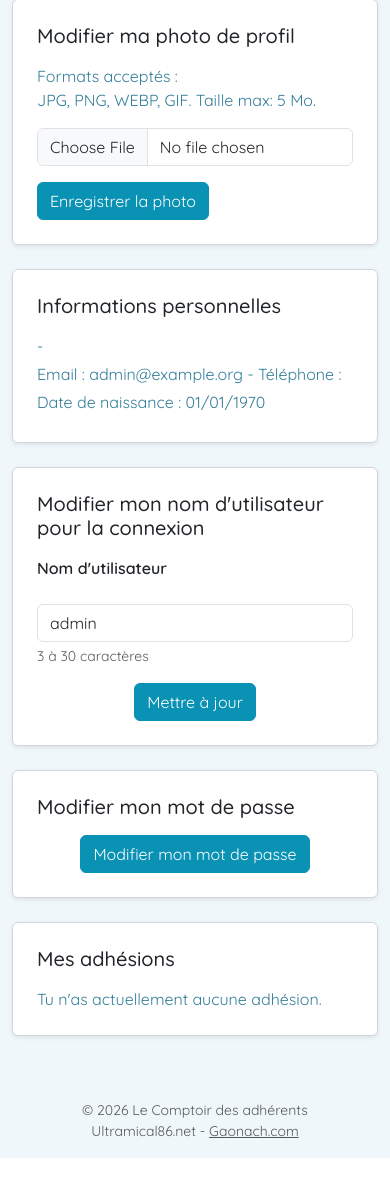
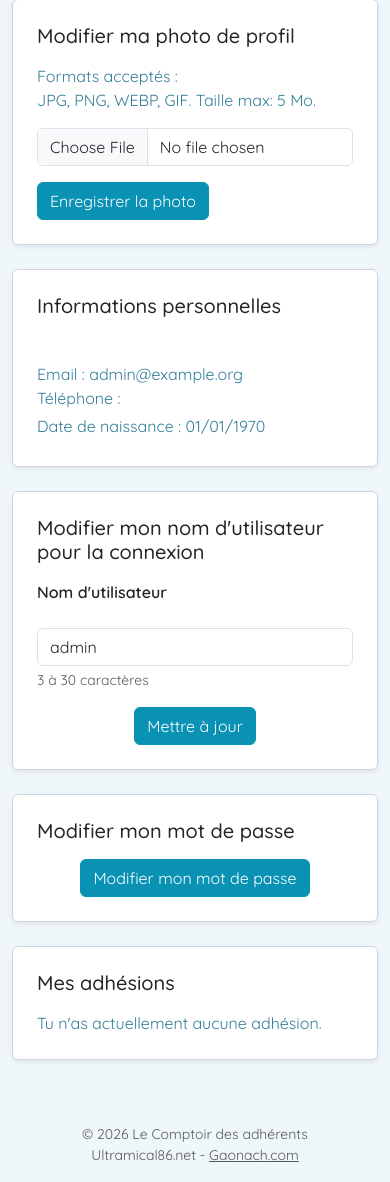
Before and after one commit to gaodotcom/comptoirua86, a PHP site: page /mon-profil in a window 390 px wide. Shown: the part 543-1725 px from the top of the page. Before the commit the page ends 1701 px from the top, so only its background shows below. Run offline with PHP 8.4, Linux system fonts and the light colour scheme; a user stored in the database is signed in; data comes from the database, SQL or seed files in the repository; data that the repository does not hold is empty; some libraries are stand-ins or nearby versions.

Commit message:
affichage profil mobile

```diff
--- a/templates/pages/members/profile.twig
+++ b/templates/pages/members/profile.twig
@@ -70,8 +70,8 @@
         <div class="card shadow-sm mb-4">
             <div class="card-body p-4">
                 <h2 class="h5 mb-3">Informations personnelles</h2>
-                <p class="text-secondary mb-1">{{ profileUser.address ~ ' - ' ~ profileUser.postal_code ~ ' ' ~ profileUser.city }}</p>
-                <p class="text-secondary mb-1">Email : {{ profileUser.email ~ ' - Téléphone : ' ~ format_phone(profileUser.phone) }}</p>
+                <p class="text-secondary mb-1">{{ profileUser.address }}<br class="d-md-none"><span class="d-none d-md-inline"> - </span>{{ profileUser.postal_code ~ ' ' ~ profileUser.city }}</p>
+                <p class="text-secondary mb-1">Email : {{ profileUser.email }}<br class="d-md-none"><span class="d-none d-md-inline"> - </span>Téléphone : {{ format_phone(profileUser.phone) }}</p>
                 <p class="text-secondary mb-1">Date de naissance : {{ format_date(profileUser.date_of_birth ?? '') }}</p>
                 {% if not isViewingOther and not is_admin() %}
                     <div class="alert alert-warning mb-0 mt-3">Pour faire modifier tes informations personnelles, tu dois contacter un membre du bureau.</div>
```
